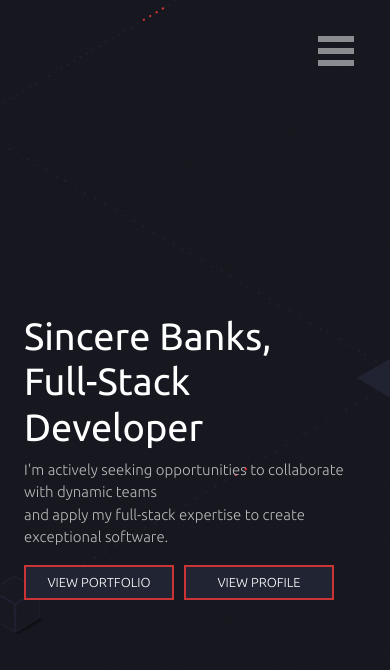
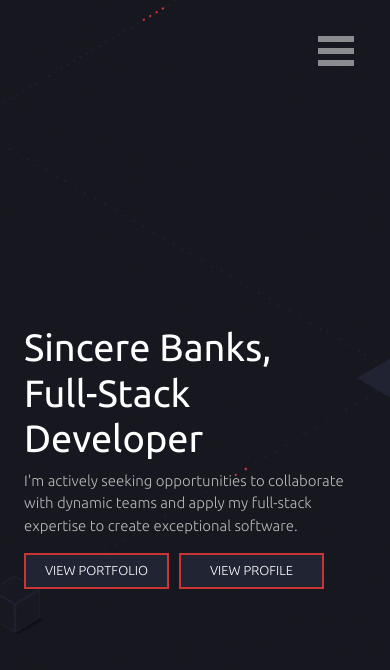
Before and after one commit to abanks72/abanks72.github.io, a React (Create React App) app: page / in a window 390 px wide. Shown: the top 670 px of the page. Built offline with nearby package versions, Linux system fonts and the light colour scheme; a web font is replaced by a local one.

Commit message:
text-size adjust

```diff
--- a/src/Home.css
+++ b/src/Home.css
@@ -12,6 +12,7 @@
   color: #b9b9b9;
   font-weight: 300;
   font-size: 20px;
+  width: 640px;
 }
 
 .home-wrapper .custom-button {
@@ -41,10 +42,11 @@
 
   .paragraph-1 {
     font-size: 15px; /* Adjust font size for smaller screens */
+    width: 320px;
   }
 
   .home-wrapper .custom-button {
-    width: 150px; /* Adjust button width for smaller screens */
+    width: 145px; /* Adjust button width for smaller screens */
     font-size: 13px;
   }
 }
--- a/src/Home.js
+++ b/src/Home.js
@@ -9,7 +9,7 @@ function Home() {
     <Container className='home-wrapper'>
       <Container>
       <h1 className='header-1'>Sincere Banks,<br></br>Full-Stack Developer</h1>
-        <p className='paragraph-1'>I'm actively seeking opportunities to collaborate with dynamic teams <br></br>and apply my full-stack expertise to create exceptional software.</p>
+        <p className='paragraph-1'>I'm actively seeking opportunities to collaborate with dynamic teams and apply my full-stack expertise to create exceptional software.</p>
         <Button className='custom-button' tag={Link} to="/portfolio">
           VIEW PORTFOLIO
         </Button>
```
